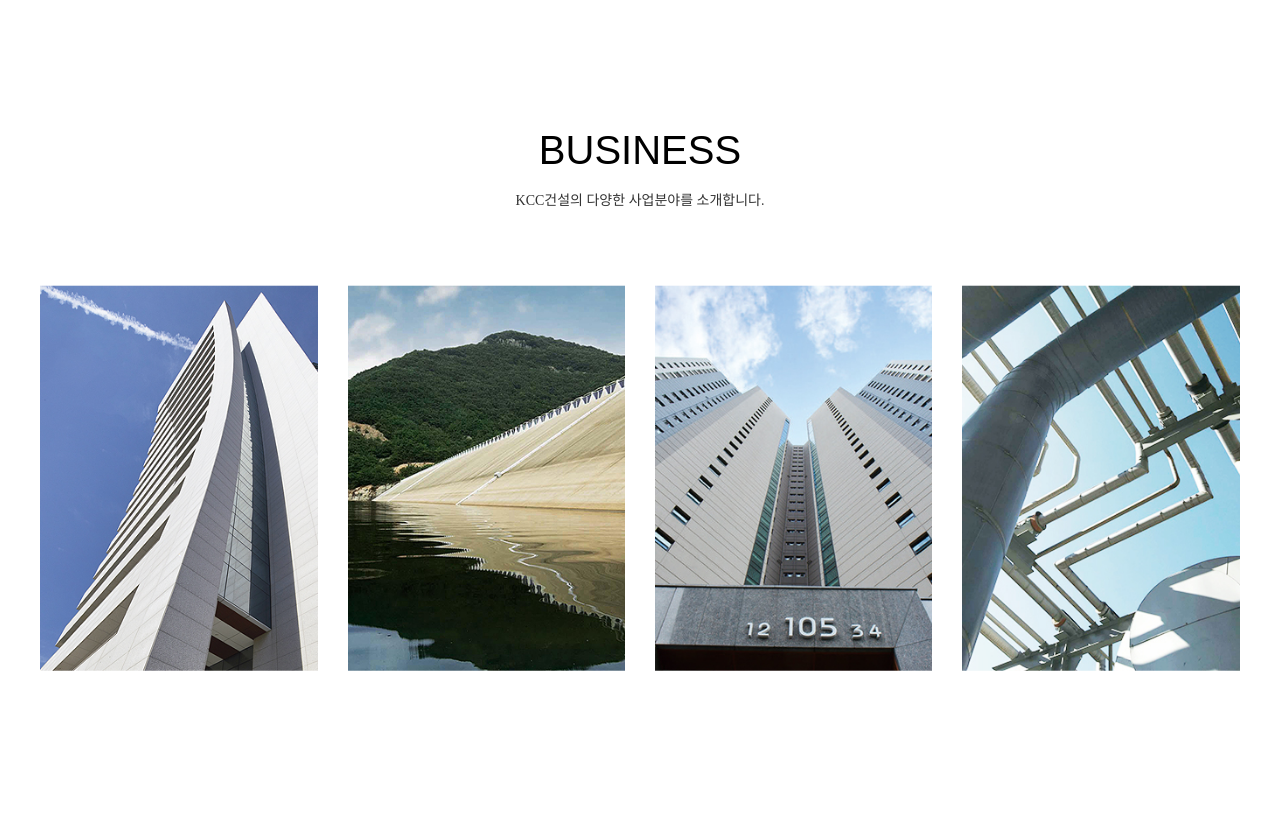
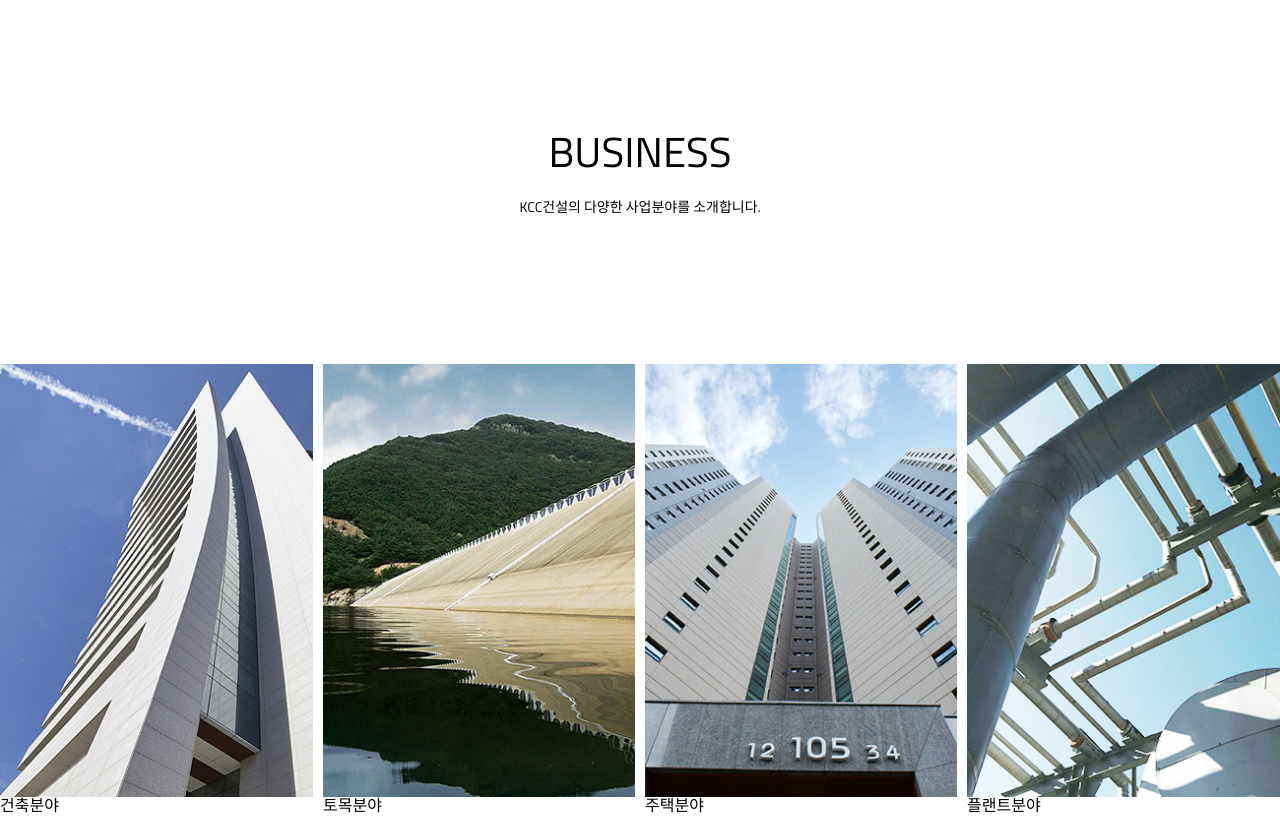
Before and after one commit to moonsujung26/KCC, a plain HTML site: page index.html in a window 1280 px wide. Shown: the part 820-1640 px from the top of the page. Drawn offline with Linux system fonts and the light colour scheme; a web font is replaced by a local one.

Commit message:
Add files via upload

```diff
--- a/css/fonts.css
+++ b/css/fonts.css
@@ -1,8 +1,9 @@
-/* @import url('https://fonts.googleapis.com/css2?family=Gowun+Batang&family=Nanum+Gothic&family=Noto+Sans+KR:wght@100..900&display=swap'); */
+@import url('https://fonts.googleapis.com/css2?family=Gowun+Batang&family=Nanum+Gothic&family=Noto+Sans+KR:wght@100..900&display=swap');
 @import url('https://hangeul.pstatic.net/hangeul_static/css/nanum-square.css');
-
+@import url('https://fonts.googleapis.com/css2?family=Titillium+Web:ital,wght@0,200;0,300;0,400;0,600;0,700;0,900;1,200;1,300;1,400;1,600;1,700&display=swap');
 
 body {
     font-family: "Nanum Gothic", sans-serif;
     font-family: 'NanumSquare';
+    font-family: "Titillium Web", sans-serif;
 }
--- a/css/style.css
+++ b/css/style.css
@@ -34,6 +34,7 @@
     gap: 30px;
     font-size: 18px;
     font-weight: 700;
+    font-family: "Nanum Gothic";
     color: #fff;
 
     position: absolute;
@@ -180,7 +181,7 @@
     position: absolute;
     top: 50%;
     left: 50%;
-
+    font-family: 'NanumSquare';
 
     transform: translate(-50%, -50%);
 
@@ -221,39 +222,33 @@
 
 .main-business .business strong {
     display: block;
-    margin: 0 0 24px 0;
-    font-size: 40px;
+    margin-bottom: 28px;
+    font-size: 42px;
     font-weight: 500;
-    font-family: "Nanum Gothic", sans-serif;
+    font-family: "Titillium Web"
 
 }
 
 .main-business .business p {
 
     font-size: 14px;
-    color: #333;
+    font-family: "Titillium Web"
+        color: #333;
 
 }
 
-.main-business .wrap {
-    position: relative;
+.main-business-slide .itm {
+
+    display: flex;
+    justify-content: center;
+    gap: 10px;
 }
 
-.main-business .wrap ul {
+.main-business-slide .itm .img_box {
 
-    margin: 120px 0;
-    padding: 150px 0;
-    display: flex;
-    gap: 30px;
-
-    position: absolute;
-    left: 50%;
-    top: 50%;
-
-    transform: translate(-50%, -50%);
-
-    max-width: 1200px;
+    max-width: 100%;
     width: 100%;
 
 
+
 }
--- a/index.html
+++ b/index.html
@@ -43,6 +43,7 @@
             </div>
         </div>
     </header>
+
     <main>
         <div class="main-visual">
             <div class="main-visual-slide swiper">
@@ -50,8 +51,8 @@
                     <div class="swiper-slide itm itm01">
                         <div class="desc">
                             <p>COOPERATION</p>
-                            <strong> 함께 멀리 가기 위한
-                                협동과 상생의 건설을 빚어냅니다
+                            <strong> 함께 멀리 가기 위한<br />
+                                협동과 상생의 건설을 빚어냅니다.
                             </strong>
                         </div>
                     </div>
@@ -63,13 +64,25 @@
                 <strong>BUSINESS</strong>
                 <p>KCC건설의 다양한 사업분야를 소개합니다.</p>
             </div>
-            <div class="wrap">
-                <ul>
-                    <li><a href=""><img src="./imges/business-1.jpg" alt=""></a></li>
-                    <li><a href=""><img src="./imges/business-2.jpg" alt=""></a></li>
-                    <li><a href=""><img src="./imges/business-3.jpg" alt=""></a></li>
-                    <li><a href=""><img src="./imges/business-4.jpg" alt=""></a></li>
-                </ul>
+            <div class="main-business-slide swiper">
+                <div class="swiper-slide itm">
+                    <figure>
+                        <div class="img_box"><img src="./imges/business-1.jpg" alt=""></div>
+                        <p>건축분야</p>
+                    </figure>
+                    <figure>
+                        <div class="img_box"><img src="./imges/business-2.jpg" alt=""></div>
+                        <p>토목분야</p>
+                    </figure>
+                    <figure>
+                        <div class="img_box"><img src="./imges/business-3.jpg" alt=""></div>
+                        <p>주택분야</p>
+                    </figure>
+                    <figure>
+                        <div class="img_box"><img src="./imges/business-4.jpg" alt=""></div>
+                        <p>플랜트분야</p>
+                    </figure>
+                </div>
             </div>
         </div>
     </main>
```
